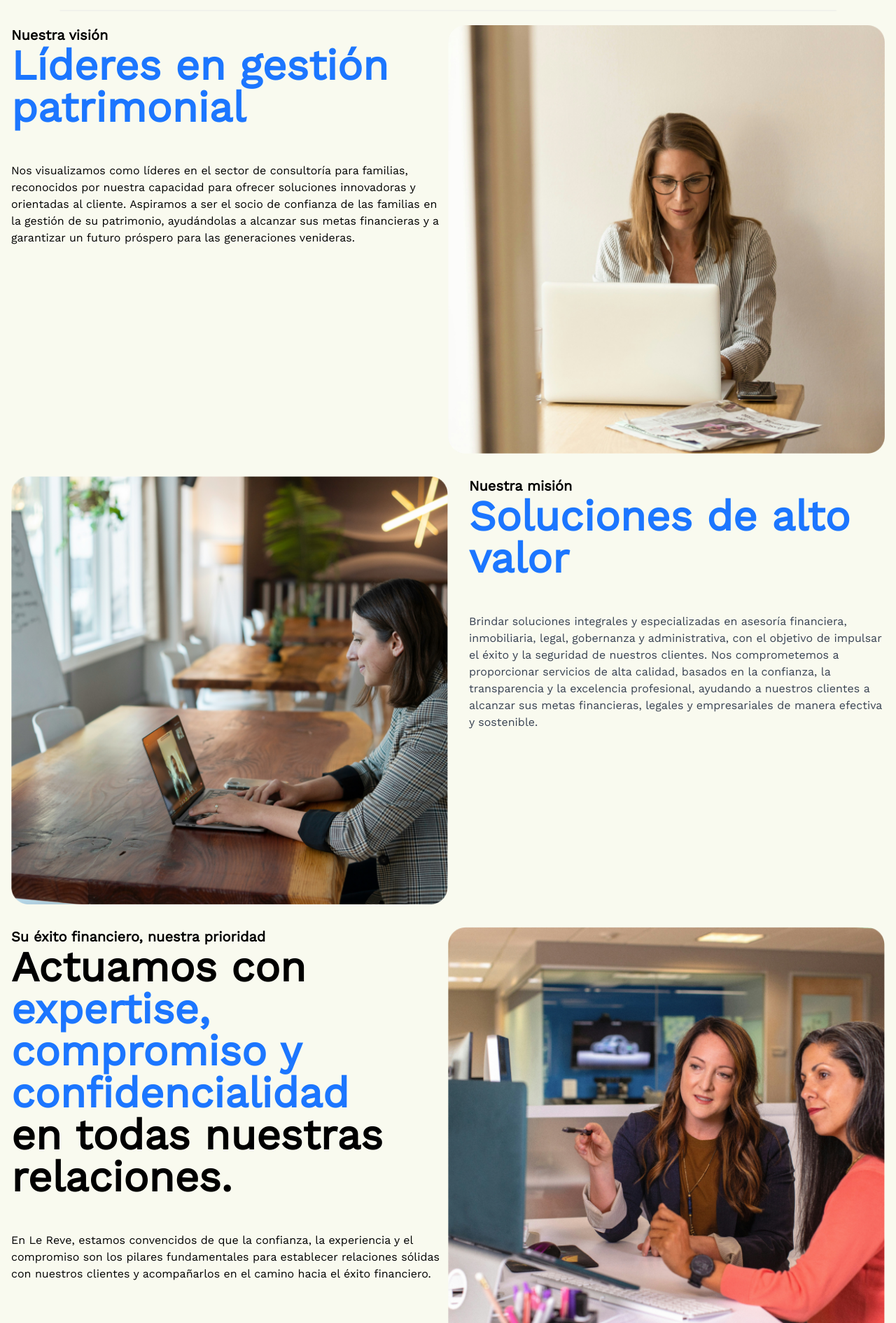
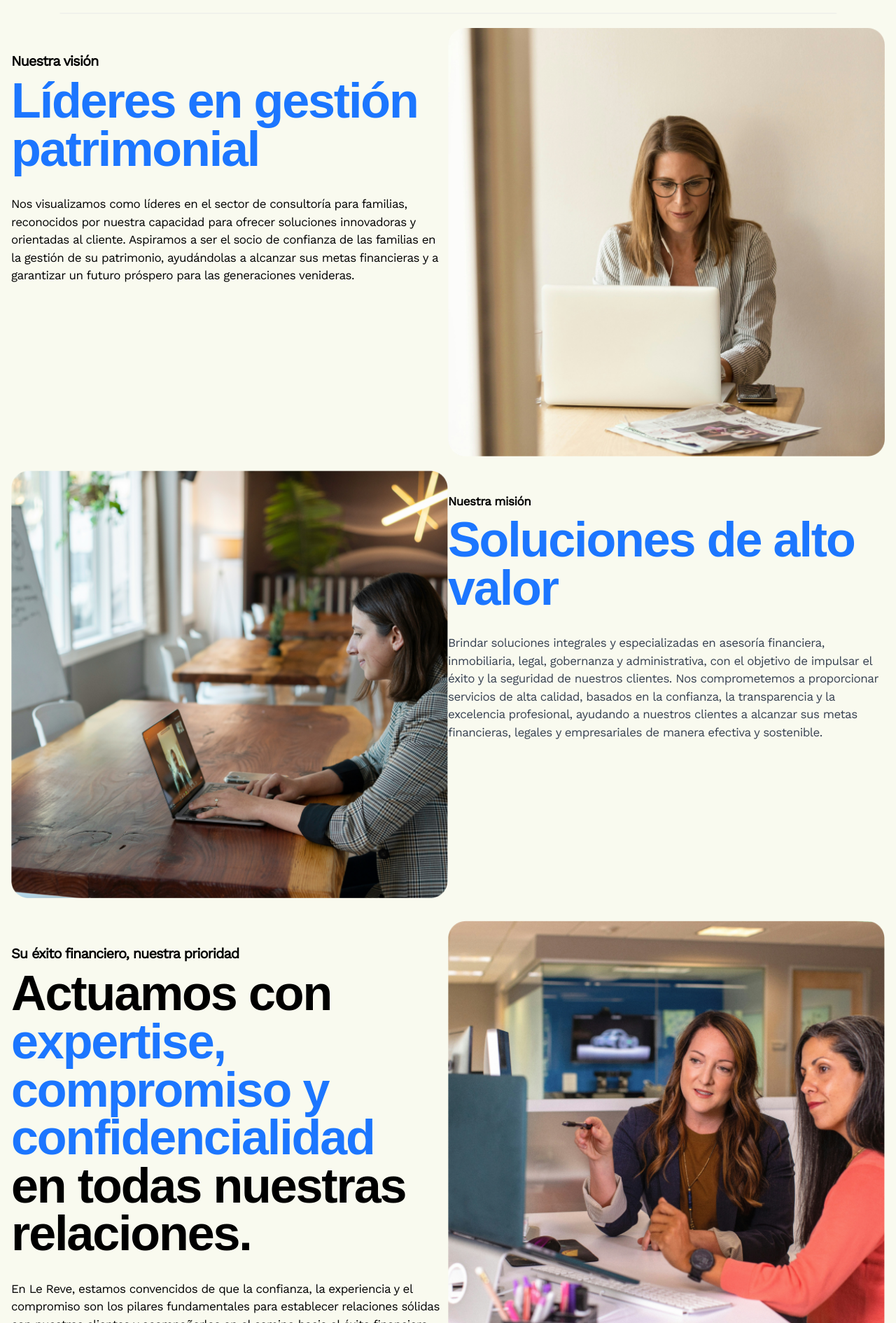
Before and after one commit to DianaSolarte/LerevePage, a Vue app: page /aboutus in a window 1280 px wide. Shown: the part 910-2800 px from the top of the page at 70% size. Built offline with nearby package versions, Linux system fonts and the light colour scheme.

Commit message:
Mejorar la visualización de la página "About Us": se agregan márgenes superior e inferior en algunos elementos y se aplican estilos CSS a los textos.

```diff
--- a/index.html
+++ b/index.html
@@ -7,7 +7,6 @@
   <meta name="viewport" content="width=device-width, initial-scale=1.0" />
   <link href="https://fonts.googleapis.com/css2?family=Work+Sans:wght@400&display=swap" rel="stylesheet">
   <link href="https://fonts.googleapis.com/css2?family=Urbanist:wght@400;700&display=swap" rel="stylesheet">
-  />
   <title>Le Reve</title>
 </head>
 
--- a/src/components/layouts/Navbar.vue
+++ b/src/components/layouts/Navbar.vue
@@ -48,7 +48,7 @@
       <div class="hidden lg:flex lg:flex-1 lg:justify-end">
         <a href="/form" target="_blank"
           class="bg-blue-500 hover:bg-blue-700 text-white font-bold py-2 px-4 rounded-full rounded flex items-center">
-          <span aria-hidden="true">&rarr;</span> Contactenos
+          <span aria-hidden="true">&rarr;</span> <span class="webL_boton">Contactenos</span>
         </a>
       </div>
 
--- a/src/components/layouts/Ready.vue
+++ b/src/components/layouts/Ready.vue
@@ -1,11 +1,14 @@
 <template>
   <div class="bg-transparent py-16 px-8 text-center">
-    <h2 class="text-4xl sm:text-5xl md:text-6xl lg:text-7xl font-semibold mb-8"><span class="font-bold">¿Listo para alcanzar sus metas financieras y empresariales?</span></h2>
-    <a href="/form" target="_blank" rel="noopener noreferrer" class="inline-flex items-center px-6 py-3 border border-transparent text-base font-medium rounded-full text-white bg-blue-500 hover:bg-blue-600 focus:outline-none focus:ring-2 focus:ring-offset-2 focus:ring-blue-500 transition-colors">
-      <svg xmlns="http://www.w3.org/2000/svg" fill="none" viewBox="0 0 24 24" stroke-width="1.5" stroke="currentColor" class="w-6 h-6">
+    <h2 class="webL_titulo_grande font-semibold mb-8"><span class="font-bold">¿Listo para alcanzar sus metas financieras
+        y empresariales?</span></h2>
+    <a href="/form" target="_blank" rel="noopener noreferrer"
+      class="inline-flex items-center px-6 py-3 border border-transparent text-base font-medium rounded-full text-white bg-blue-500 hover:bg-blue-600 focus:outline-none focus:ring-2 focus:ring-offset-2 focus:ring-blue-500 transition-colors">
+      <svg xmlns="http://www.w3.org/2000/svg" fill="none" viewBox="0 0 24 24" stroke-width="1.5" stroke="currentColor"
+        class="w-6 h-6">
         <path stroke-linecap="round" stroke-linejoin="round" d="M17.25 8.25 21 12m0 0-3.75 3.75M21 12H3" />
       </svg>
-      Contáctenos
+      <span class="webL_boton"> Contáctenos</span>
     </a>
     <br />
     <br />
--- a/src/components/layouts/layoutAboutUs/Newspaper.vue
+++ b/src/components/layouts/layoutAboutUs/Newspaper.vue
@@ -2,13 +2,18 @@
   <div>
     <!-- Primera parte -->
     <div class="container mx-auto px-4 mt-8">
-      <div class="flex flex-wrap justify-between mb-8">
+      <div class="flex flex-wrap justify-between">
         <!-- Parte izquierda -->
         <div class="w-full md:w-1/2 order-2 md:order-1">
           <div class="mb-4">
-            <h4 class="text-xl font-bold text-black-500">Nuestra visión</h4>
-            <h2 class="text-6xl font-bold text-blue-500" style="color: #1C76FF;">Líderes en gestión patrimonial </h2>
-            <p class="text-black-700"> <br/>  <br/>  Nos visualizamos como líderes en el sector de consultoría para familias, reconocidos por nuestra capacidad para ofrecer soluciones innovadoras y orientadas al cliente. Aspiramos a ser el socio de confianza de las familias en la gestión de su patrimonio, ayudándolas a alcanzar sus metas financieras y a garantizar un futuro próspero para las generaciones venideras.</p>
+            <h4 class="webL_subtitulo font-bold text-black-500 mt-8">Nuestra visión</h4>
+            <h2 class="webL_titulo_grande font-bold text-blue-500 mt-2" style="color: #1C76FF;">Líderes en gestión
+              patrimonial </h2>
+            <p class=" webL_texto mt-8">Nos visualizamos como líderes en el sector de
+              consultoría para
+              familias, reconocidos por nuestra capacidad para ofrecer soluciones innovadoras y orientadas al cliente.
+              Aspiramos a ser el socio de confianza de las familias en la gestión de su patrimonio, ayudándolas a
+              alcanzar sus metas financieras y a garantizar un futuro próspero para las generaciones venideras.</p>
           </div>
         </div>
         <!-- Parte derecha -->
@@ -30,11 +35,17 @@
           </a>
         </div>
         <!-- Parte derecha -->
-        <div class="w-full md:w-1/2 order-2 md:order-2">
+        <div class="w-full md:w-1/2 order-2 md:order-2 mt-8 ">
           <div class="mb-4">
-            <h4 class="mision text-xl font-bold text-black-500">Nuestra misión</h4>
-            <h2 class="soluciones text-6xl font-bold text-blue-500" style="color: #1C76FF;">Soluciones de alto valor </h2>
-            <p class="parrafo text-gray-700"> <br/>  <br/>  Brindar soluciones integrales y especializadas en asesoría financiera, inmobiliaria, legal, gobernanza y administrativa, con el objetivo de impulsar el éxito y la seguridad de nuestros clientes. Nos comprometemos a proporcionar servicios de alta calidad, basados en la confianza, la transparencia y la excelencia profesional, ayudando a nuestros clientes a alcanzar sus metas financieras, legales y empresariales de manera efectiva y sostenible.</p>
+            <h4 class=" webL_texto font-bold text-black-500 mb-2">Nuestra misión</h4>
+            <h2 class=" webL_titulo_grande font-bold text-blue-500 mb-8" style="color: #1C76FF;">Soluciones de alto
+              valor
+            </h2>
+            <p class="webL_texto text-gray-700 ">Brindar soluciones integrales y especializadas en asesoría
+              financiera, inmobiliaria, legal, gobernanza y administrativa, con el objetivo de impulsar el éxito y la
+              seguridad de nuestros clientes. Nos comprometemos a proporcionar servicios de alta calidad, basados en la
+              confianza, la transparencia y la excelencia profesional, ayudando a nuestros clientes a alcanzar sus metas
+              financieras, legales y empresariales de manera efectiva y sostenible.</p>
           </div>
         </div>
       </div>
@@ -46,11 +57,25 @@
         <!-- Parte izquierda -->
         <div class="w-full md:w-1/2 order-2 md:order-1">
           <div class="mb-4">
-            <h4 class="text-xl font-bold text-black-500">Su éxito financiero, nuestra prioridad</h4>
-            <h2 class="text-6xl font-bold" style="color: #000;">Actuamos con </h2>
-            <h2 class="text-6xl font-bold text-blue-500" style="color: #1C76FF;">expertise, compromiso y confidencialidad</h2>
-            <p class="text-6xl font-bold" style="color: #000;">en todas nuestras relaciones.</p>
-            <p class="text-black-700"> <br/>  <br/> En Le Reve, estamos convencidos de que la confianza, la experiencia y el compromiso son los pilares fundamentales para establecer relaciones sólidas con nuestros clientes y acompañarlos en el camino hacia el éxito financiero.</p>
+            <h4 class="webL_subtitulo font-bold text-black-500 mt-8 mb-2">Su éxito financiero, nuestra prioridad</h4>
+            <h2 class="webL_titulo_grande font-bold" style="color: #000;">Actuamos con
+              <p class="webL_titulo_grande font-bold text-blue-500" style="color: #1C76FF;">
+                <span>
+                  expertise,
+                </span>
+                <span>
+                  compromiso y
+                </span>
+                <span>
+                  confidencialidad
+                </span>
+              </p>
+              <p class="webL_titulo_grande font-bold" style="color: #000;">en todas nuestras relaciones.</p>
+            </h2>
+            <p class="webL_texto text-black-700 mt-8">En Le Reve, estamos convencidos de que la confianza, la
+              experiencia
+              y el compromiso son los pilares fundamentales para establecer relaciones sólidas con nuestros clientes y
+              acompañarlos en el camino hacia el éxito financiero.</p>
           </div>
         </div>
         <!-- Parte derecha -->
@@ -71,7 +96,9 @@ export default {
 </script>
 
 <style scoped>
-.mision, .soluciones, .parrafo {
+.mision,
+.soluciones,
+.parrafo {
   margin-left: 30px;
 }
 </style>
--- a/src/components/layouts/layoutAboutUs/Pillars.vue
+++ b/src/components/layouts/layoutAboutUs/Pillars.vue
@@ -1,23 +1,39 @@
 <template>
   <div class="about-us">
     <div class="section">
-      <h3 class="text-left mt-8">Los valores que guían nuestro trabajo</h3>
-      <h2 class="text-left font-bold">Los pilares de nuestra cultura empresarial</h2>
-      <p class="text-left">Estamos comprometidos con brindar a nuestros clientes un servicio personalizado y de alta calidad.</p>
+      <h3 class="webL_subtitulo text-left mt-8">Los valores que guían nuestro trabajo</h3>
+      <h2 class="webL_subtitulo text-left font-bold">Los pilares de nuestra cultura empresarial</h2>
+      <p class="webL_texto text-left">Estamos comprometidos con brindar a nuestros clientes un servicio personalizado y
+        de alta
+        calidad.</p>
     </div>
 
     <div class="values-section flex flex-col md:flex-row md:justify-between">
       <div class="value-card">
-        <h4 class="text-blue-500 font-bold">Excelencia</h4>
-        <p class="text-left">Buscamos constantemente la más alta calidad en todo lo que hacemos. Nos esforzamos por superar las expectativas, alcanzar los más altos estándares y buscar la mejora continua en todos los aspectos de nuestro trabajo y servicio.</p>
+        <h4 class="webL_texto text-blue-500 font-bold">Excelencia</h4>
+        <p class=" webL_texto text-left">Buscamos constantemente <strong class="font-bold">la más alta calidad</strong>
+          en todo lo que
+          hacemos. Nos
+          esforzamos por
+          superar las expectativas, alcanzar los más altos estándares y buscar la mejora continua en todos los aspectos
+          de nuestro trabajo y servicio.</p>
       </div>
       <div class="value-card">
-        <h4 class="text-blue-500 font-bold">Integridad</h4>
-        <p class="text-left">Siempre prima la honestidad, la ética y la coherencia en nuestras acciones y decisiones. Actuamos con principios morales sólidos, transparentes en nuestras comunicaciones y mantenemos altos estándares de conducta profesional en todo momento.</p>
+        <h4 class="text-blue-500 font-bold webL_texto">Integridad</h4>
+        <p class="webL_texto text-left">Siempre prima <strong class="font-bold">la honestidad, la ética y la
+            coherencia</strong> en nuestras acciones y
+          decisiones.
+          Actuamos con principios morales sólidos, transparentes en nuestras comunicaciones y mantenemos altos
+          estándares de conducta profesional en todo momento.</p>
       </div>
       <div class="value-card">
-        <h4 class="text-blue-500 font-bold">Confidencialidad</h4>
-        <p class="text-left">Es la base de todas nuestras relaciones, tanto internas como externas. Se construye a través de la fiabilidad, la credibilidad y la consistencia en nuestras acciones y palabras. Significa cumplir nuestras promesas, ser honestos y confiables, y demostrar respeto y lealtad hacia nuestros clientes, colegas y socios comerciales.</p>
+        <h4 class="webL_texto text-blue-500 font-bold">Confidencialidad</h4>
+        <p class="webL_texto text-left">Es la base de todas nuestras relaciones, tanto internas como externas. Se
+          construye a
+          través de la <strong class="font-bold">fiabilidad, la credibilidad y la consistencia</strong> en nuestras
+          acciones y palabras. Significa cumplir
+          nuestras promesas, ser honestos y confiables, y demostrar respeto y lealtad hacia nuestros clientes, colegas y
+          socios comerciales.</p>
       </div>
     </div>
   </div>
@@ -31,7 +47,8 @@ export default {
 
 <style scoped>
 .about-us {
-  padding: 20px; /* Reducido el padding para una apariencia más compacta */
+  padding: 20px;
+  /* Reducido el padding para una apariencia más compacta */
 }
 
 .section {
@@ -64,26 +81,32 @@ export default {
 .value-card {
   flex: 1;
   background-color: #fff;
-  padding: 15px; /* Reducido el padding para minimizar la altura */
+  padding: 15px;
+  /* Reducido el padding para minimizar la altura */
   border-radius: 24px;
   border: 2px solid #E8E8E8;
-  box-shadow: 0 0 30px rgba(28, 118, 255, 0.5); /* Reducida la sombra */
+  box-shadow: 0 0 30px rgba(28, 118, 255, 0.5);
+  /* Reducida la sombra */
   margin-bottom: 20px;
 }
 
 @media (min-width: 768px) {
   .value-card {
     margin-bottom: 0;
-    margin-left: 10px; /* Añadido margen entre las tarjetas en pantallas grandes */
-    margin-right: 10px; /* Añadido margen entre las tarjetas en pantallas grandes */
+    margin-left: 10px;
+    /* Añadido margen entre las tarjetas en pantallas grandes */
+    margin-right: 10px;
+    /* Añadido margen entre las tarjetas en pantallas grandes */
   }
 
-  .values-section > .value-card:first-child {
-    margin-left: 0; /* Eliminar margen izquierdo para la primera tarjeta */
+  .values-section>.value-card:first-child {
+    margin-left: 0;
+    /* Eliminar margen izquierdo para la primera tarjeta */
   }
 
-  .values-section > .value-card:last-child {
-    margin-right: 0; /* Eliminar margen derecho para la última tarjeta */
+  .values-section>.value-card:last-child {
+    margin-right: 0;
+    /* Eliminar margen derecho para la última tarjeta */
   }
 }
 
--- a/src/components/views/AboutUs.vue
+++ b/src/components/views/AboutUs.vue
@@ -1,17 +1,14 @@
 <template>
-  <div class="aboutus relative min-h-screen">
-
-    <div class="mt-6">
-      <Navbar class="navbar" />
+  <div class="aboutus relative min-h-screen ">
+    <div class="mt-6 mb-8">
+      <Navbar class=" navbar" />
     </div>
-
-
     <!-- Contenedor para el título -->
-    <div class="container mx-auto px-4 mt-8 ">
+    <div class="container mx-auto px-4 ">
       <div class="max-w-xl md:max-w-2xl lg:max-w-3xl"> <!-- Establecer un ancho máximo -->
-        <h2 class="text-xl md:text-2xl lg:text-3xl font-bold text-black mb-3">Nosotros</h2>
-        <h1 class="text-3xl md:text-5xl lg:text-6xl font-bold text-black mb-8">
-          <span class="text-4xl md:text-5xl lg:text-6xl inline-block font-bold md:text-left">Construyendo el futuro
+        <h2 class="webL_subtitulo font-bold text-black mb-2">Nosotros</h2>
+        <h1 class="webL_titulo_grande font-bold text-black mb-8">
+          <span class="webL_titulo_grande inline-block font-bold md:text-left">Construyendo el futuro
             financiero de su </span>
           <span>empresa, <span class="text-blue-500">juntos</span> </span>
         </h1>
@@ -19,7 +16,12 @@
     </div>
 
     <!-- Imagen de lado a lado -->
-    <img src="../../assets/AboutUs/Frame 14228.png" alt="Imagen" class="w-full" />
+    <div class="mt-8">
+      <picture>
+        <img src="../../assets/AboutUs/Frame 14228.png" alt="Imagen" class="w-full" />
+      </picture>
+    </div>
+
     <Newspaper />
     <Carousel />
     <Pillars />
--- a/src/style.css
+++ b/src/style.css
@@ -38,10 +38,10 @@ body {
     @apply font-sans text-20 tracking-tightest;
   }
 
-  .L_titulo {
+  /*   .L_titulo {
     @apply font-urbanist-black text-28 tracking-tighter;
   }
-
+ */
   .L_texto {
     @apply font-sans text-17 tracking-tighter;
   }
```
Also changed, not shown: src/components/layouts/layoutAboutUs/Carousel.vue (+70 -16 lines), src/assets/AboutUs/lindekin logo.png (deleted), src/assets/AboutUs/linkedin-logo-linkedin-icon-transparent-free-.png (added).
